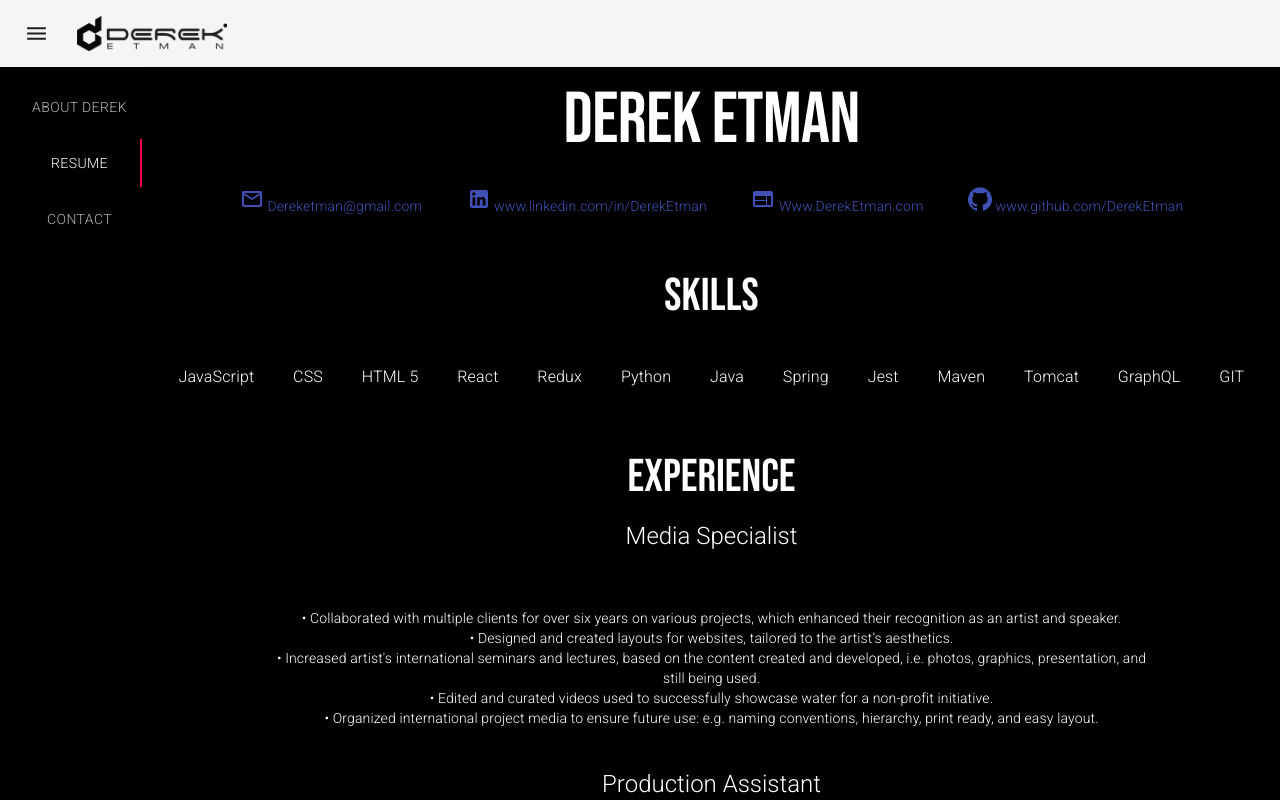
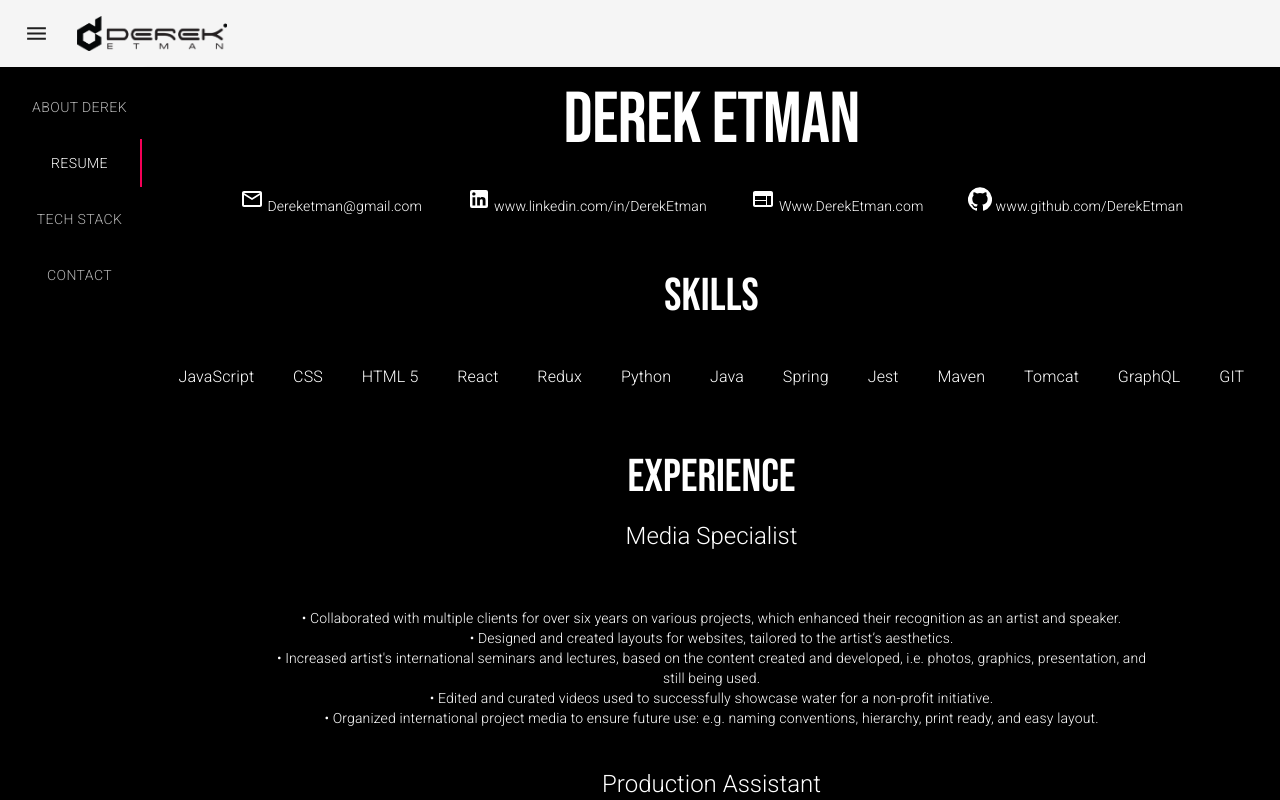
Before and after one commit to DerekEtman/etman-portfolio, a React (Create React App) app: page /about in a window 1280 px wide. Both pictures are taken after a click on the tab "RESUME". Shown: the top 800 px of the page. Built offline with nearby package versions, Linux system fonts and the light colour scheme; a web font is replaced by a local one.

Commit message:
+ tech stack to about page, addresses more visable

```diff
--- a/src/components/about/aboutPage.js
+++ b/src/components/about/aboutPage.js
@@ -12,7 +12,7 @@ import {
 	Grid,
 	Link,
 	Icon,
-	Paper
+	Paper,
 } from "@material-ui/core";
 import MailOutlineIcon from "@material-ui/icons/MailOutline";
 import LinkedInIcon from "@material-ui/icons/LinkedIn";
@@ -22,7 +22,7 @@ import WebIcon from "@material-ui/icons/Web";
 import derek from "../splash/images/derek_leaning_no_background.png";
 import resumeBuilder from "./resumeBuilder";
 import { resumeData } from "./resumeData";
-
+import SkillCard from "./skillCard";
 
 function TabPanel(props) {
 	const { children, value, index, ...other } = props;
@@ -65,14 +65,14 @@ const useStyles = makeStyles((theme) => ({
 	},
 	tabs: {
 		borderRight: `1px solid ${theme.palette.divider}`,
-		marginTop:".5rem"
+		marginTop: ".5rem",
 	},
 	aboutMeTab: {
 		margin: "0 auto",
 		width: "100%",
 		minHeight: "92vh",
-		backgroundColor:"black",
-		color:"white",
+		backgroundColor: "black",
+		color: "white",
 	},
 	resumeTab: {
 		// border: "1px solid yellow",
@@ -80,45 +80,62 @@ const useStyles = makeStyles((theme) => ({
 		width: "100%",
 		// height: "90vh",
 	},
-	aboutMeWrapper:{
-		backgroundColor:"black",
-		color:"white",
+	aboutMeWrapper: {
+		backgroundColor: "black",
+		color: "white",
 	},
-	aboutHeader:{
-		fontFamily:"'Bebas Neue', cursive",
-
+	aboutHeader: {
+		fontFamily: "'Bebas Neue', cursive",
 	},
-	aboutBody:{
-		padding:"1rem 0",
-		width:"80%",
-		margin:"0 auto",
+	aboutBody: {
+		padding: "1rem 0",
+		width: "80%",
+		margin: "0 auto",
 		fontFamily: "'Montserrat', sans-serif",
 	},
 	contactTab: {
 		margin: "0 auto",
 		width: "100%",
 		minHeight: "92vh",
-		backgroundColor:"black",
-		color:"white",
+		backgroundColor: "black",
+		color: "white",
 	},
 	contactInfo: {
-		width: "100%",
-		margin: "0 auto",
+		width: "80%",
+		margin: "2rem auto",
+		padding: "1rem",
 		justifyContent: "center",
-		backgroundColor:"black",
-		color:"white",
+		backgroundColor: "black",
+		color: "white",
+		border: "1px solid white",
 	},
 	contactAddresses: {
 		// padding: "2%",
 		margin: "2%",
 		fontSize: 14,
 	},
+	techStack: {
+		margin: "0 auto",
+		width: "100%",
+		minHeight: "92vh",
+		backgroundColor: "black",
+		color: "white",
+	},
+	contactText: {
+		color: "white",
+	},
+	techStackSkills:{
+		border: "none",
+		boxShadow: "none",
+		backgroundColor:"black",
+		color:"white",
+	}
 }));
 
 export default function VerticalTabs() {
 	const classes = useStyles();
 	const [value, setValue] = React.useState(0);
-	const { contact} = resumeData;
+	const { contact, skills } = resumeData;
 
 	const handleChange = (event, newValue) => {
 		setValue(newValue);
@@ -136,13 +153,16 @@ export default function VerticalTabs() {
 			>
 				<Tab className={classes.tabs} label="About Derek" {...a11yProps(0)} />
 				<Tab className={classes.tabs} label="Resume" {...a11yProps(1)} />
-				<Tab className={classes.tabs} label="Contact"  {...a11yProps(2)}/>
+				<Tab className={classes.tabs} label="Tech Stack" {...a11yProps(3)} />
+				<Tab className={classes.tabs} label="Contact" {...a11yProps(2)} />
 			</Tabs>
 
 			{/* First Tab - About Me */}
 			<TabPanel value={value} index={0} className={classes.aboutMeTab}>
 				<Paper className={classes.aboutMeWrapper}>
-					<Typography variant="h3" className={classes.aboutHeader}>This is me.</Typography>
+					<Typography variant="h3" className={classes.aboutHeader}>
+						This is me...
+					</Typography>
 					<Typography variant="body1" className={classes.aboutBody}>
 						As crucial as it is, the ability to create music is not enough today;
 						while I might not have been aware then, everything I've done as a musician
@@ -209,38 +229,62 @@ export default function VerticalTabs() {
 				{resumeBuilder}
 			</TabPanel>
 
-			<TabPanel value={value} index={2} className={classes.contactTab} id="contactTabID">
+			{/* Third Tab - Tech Stack Tab*/}
+			<TabPanel value={value} index={2} className={classes.techStack}>
 				<Typography variant="h3" className={classes.aboutHeader}>
-					Feel free to contact me at through any one of these.
+					Current Tech Stack...
+				</Typography>
+
+				<Card className={classes.skillsSection}>
+				{/* <Typography variant="h3 " className={classes.resumeSectionTitles}>Skills</Typography> */}
+
+				<CardContent className={classes.techStackSkills}>
+					<Grid container spacing={0}>
+						{skills.coding.map((skill) => {
+							return <SkillCard codingSkill={skill} />;
+						})}
+					</Grid>
+				</CardContent>
+			</Card>
+			</TabPanel>
+
+			{/* Fourth Tab - Contact Tab */}
+			<TabPanel
+				value={value}
+				index={3}
+				className={classes.contactTab}
+				id="contactTabID"
+			>
+				<Typography variant="h3" className={classes.aboutHeader}>
+					Feel free to contact me at through any one of these...
 				</Typography>
 
 				<Grid container spacing={0} className={classes.contactInfo}>
 					<Typography className={classes.contactAddresses}>
-						<Link>
+						<Link className={classes.contactText}>
 							<MailOutlineIcon /> {contact.email}
 						</Link>
 					</Typography>
 
 					<Typography className={classes.contactAddresses}>
-						<Link href={contact.linkedIn}>
+						<Link href={contact.linkedIn} className={classes.contactText}>
 							<LinkedInIcon /> {contact.linkedIn}
 						</Link>
 					</Typography>
 
 					<Typography className={classes.contactAddresses}>
-
-						<Link href={contact.personalWebsite}> <WebIcon /> {contact.personalWebsite}</Link>
+						<Link href={contact.personalWebsite} className={classes.contactText}>
+							{" "}
+							<WebIcon /> {contact.personalWebsite}
+						</Link>
 					</Typography>
 
 					<Typography className={classes.contactAddresses}>
-						<Link href={contact.gitHub}>
+						<Link href={contact.gitHub} className={classes.contactText}>
 							<GitHubIcon /> {contact.gitHub}
 						</Link>
 					</Typography>
 				</Grid>
-
-
-
 			</TabPanel>
 		</div>
 	);
--- a/src/components/about/resumeBuilder.js
+++ b/src/components/about/resumeBuilder.js
@@ -75,6 +75,7 @@ const useStyles = makeStyles((theme) => ({
 		// padding: "2%",
 		margin: "2%",
 		fontSize: 14,
+		color:"white",
 	},
 	resumeName: {
 		fontFamily:"'Bebas Neue', cursive",
@@ -83,6 +84,10 @@ const useStyles = makeStyles((theme) => ({
 	resumeSectionTitles: {
 		fontFamily:"'Bebas Neue', cursive",
 		fontSize:46,
+	},
+	contactText:{
+		color:"white",
+
 	}
 }));
 
@@ -97,24 +102,24 @@ export default function ResumeBuilder() {
 
 				<Grid container spacing={0} className={classes.contactInfo}>
 					<Typography className={classes.contactAddresses}>
-						<Link>
+						<Link className={classes.contactText}>
 							<MailOutlineIcon /> {contact.email}
 						</Link>
 					</Typography>
 
 					<Typography className={classes.contactAddresses}>
-						<Link href={contact.linkedIn}>
+						<Link href={contact.linkedIn} className={classes.contactText}>
 							<LinkedInIcon /> {contact.linkedIn}
 						</Link>
 					</Typography>
 
 					<Typography className={classes.contactAddresses}>
 
-						<Link href={contact.personalWebsite}> <WebIcon /> {contact.personalWebsite}</Link>
+						<Link href={contact.personalWebsite} className={classes.contactText}> <WebIcon /> {contact.personalWebsite}</Link>
 					</Typography>
 
 					<Typography className={classes.contactAddresses}>
-						<Link href={contact.gitHub}>
+						<Link href={contact.gitHub} className={classes.contactText}>
 							<GitHubIcon /> {contact.gitHub}
 						</Link>
 					</Typography>
```
